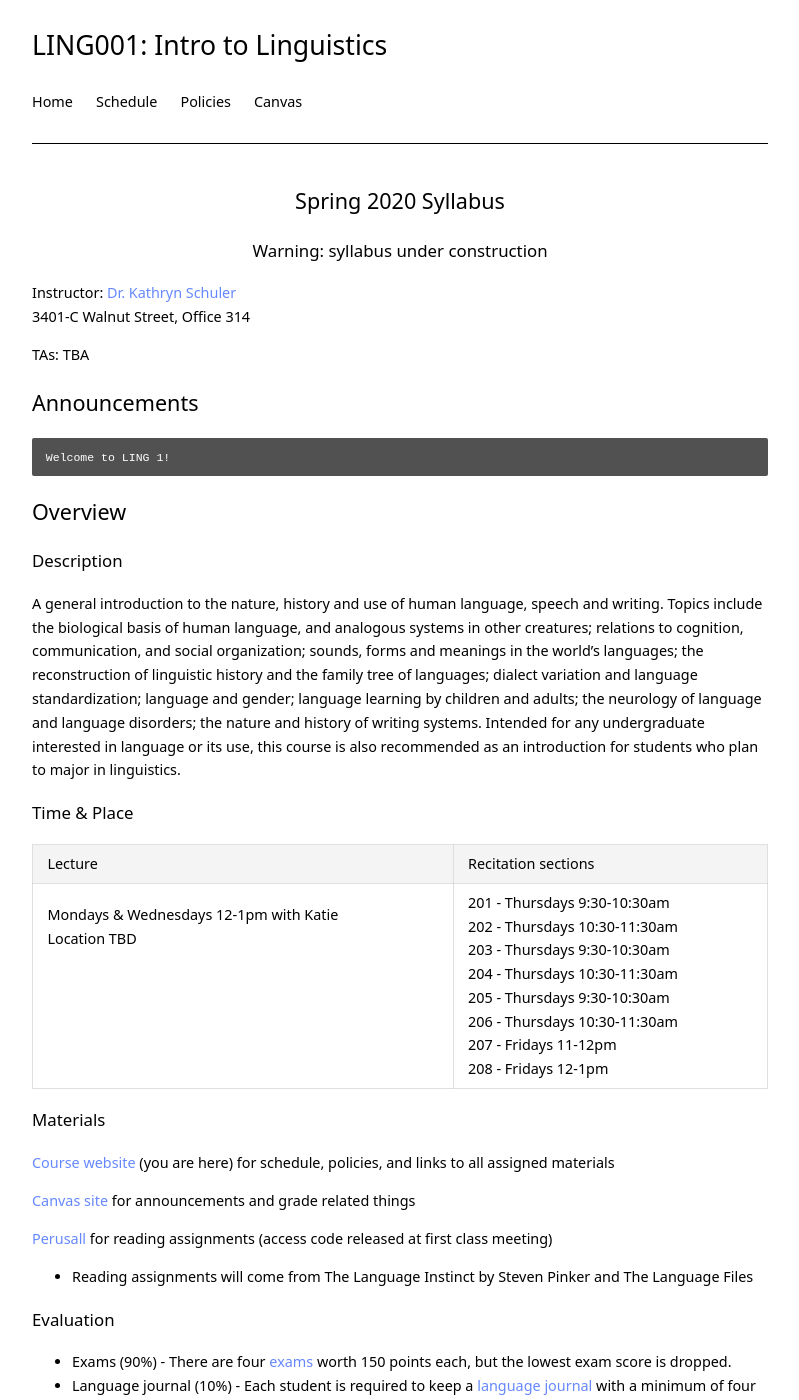
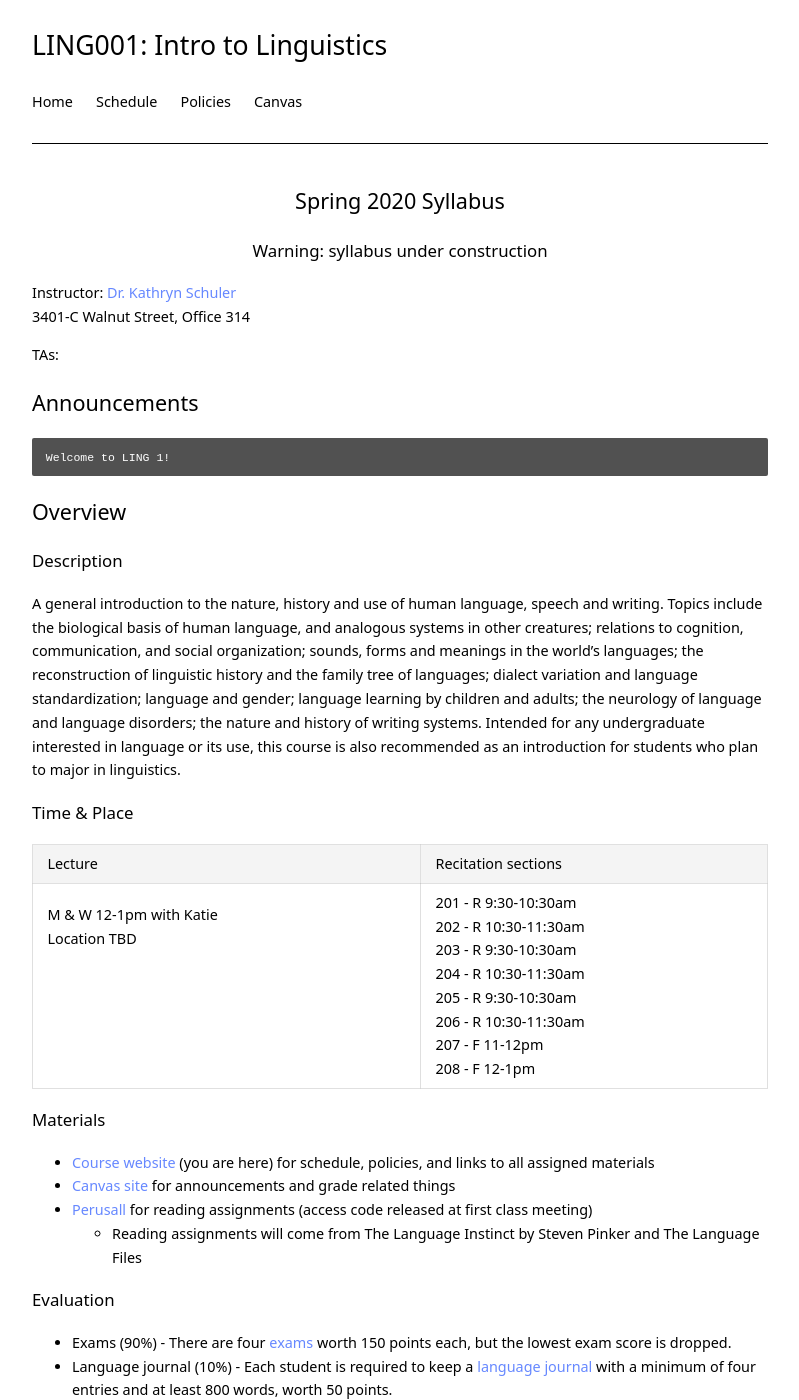
Before and after one commit to kschuler/ling001, a Jekyll site: the page built from index.md, in a window 1280 px wide and 1400 px high. Shown: the whole window, without its empty margins (240-1039 px from the left). Built offline with Jekyll 4.4.1, drawn with Linux system fonts in a browser that asks for light colours.

Commit message:
Update index.md

```diff
--- a/index.md
+++ b/index.md
@@ -9,7 +9,7 @@ title: LING 1
 **Instructor**: [Dr. Kathryn Schuler](mailto:kschuler@sas.upenn.edu)
 3401-C Walnut Street, Office 314
 
-**TAs**: TBA
+**TAs**:
 
 ## Announcements
 
@@ -26,15 +26,13 @@ A general introduction to the nature, history and use of human language, speech
 
 Lecture | Recitation sections
 --- | ---
-Mondays & Wednesdays 12-1pm with Katie<br>Location TBD<br><br><br><br><br><br> | 201 - Thursdays 9:30-10:30am<br>202 - Thursdays 10:30-11:30am <br>203 - Thursdays 9:30-10:30am<br>204 - Thursdays 10:30-11:30am<br>205 - Thursdays 9:30-10:30am<br>206 - Thursdays 10:30-11:30am<br>207 - Fridays 11-12pm<br>208 - Fridays 12-1pm
+M & W 12-1pm with Katie<br>Location TBD<br><br><br><br><br><br> | 201 - R 9:30-10:30am<br>202 - R 10:30-11:30am <br>203 - R 9:30-10:30am<br>204 - R 10:30-11:30am<br>205 - R 9:30-10:30am<br>206 - R 10:30-11:30am<br>207 - F 11-12pm<br>208 - F 12-1pm
 
 ### Materials
 
-**[Course website](index.html)** (you are here) for schedule, policies, and links to all assigned materials
-
-**[Canvas site](https://canvas.upenn.edu/courses/1489351)** for announcements and grade related things
-
-**[Perusall](https://app.perusall.com/courses/intro-to-linguistics-1)** for reading assignments (access code released at first class meeting)
+- **[Course website](index.html)** (you are here) for schedule, policies, and links to all assigned materials
+- **[Canvas site](https://canvas.upenn.edu/courses/1489351)** for announcements and grade related things
+- **[Perusall](https://app.perusall.com/courses/intro-to-linguistics-1)** for reading assignments (access code released at first class meeting)
   - Reading assignments will come from The Language Instinct by Steven Pinker and The Language Files
 
 ### Evaluation
```
